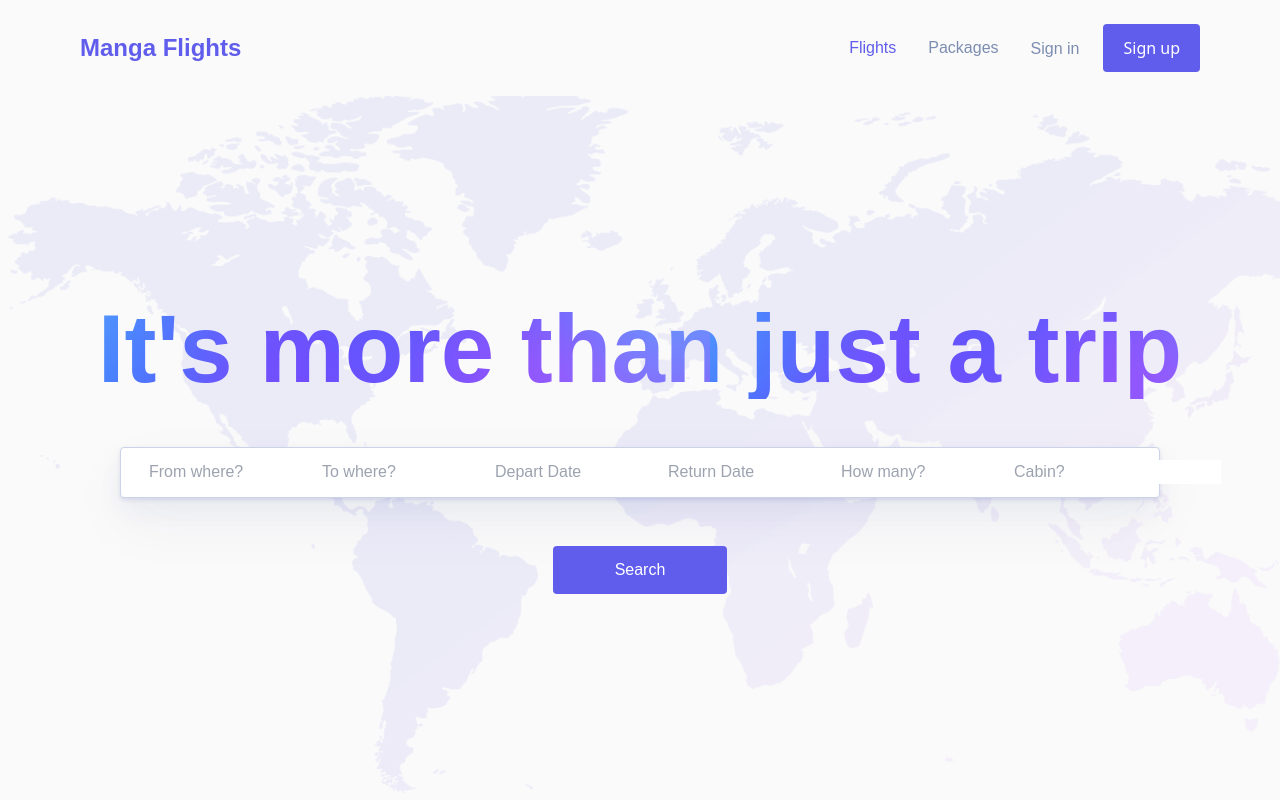
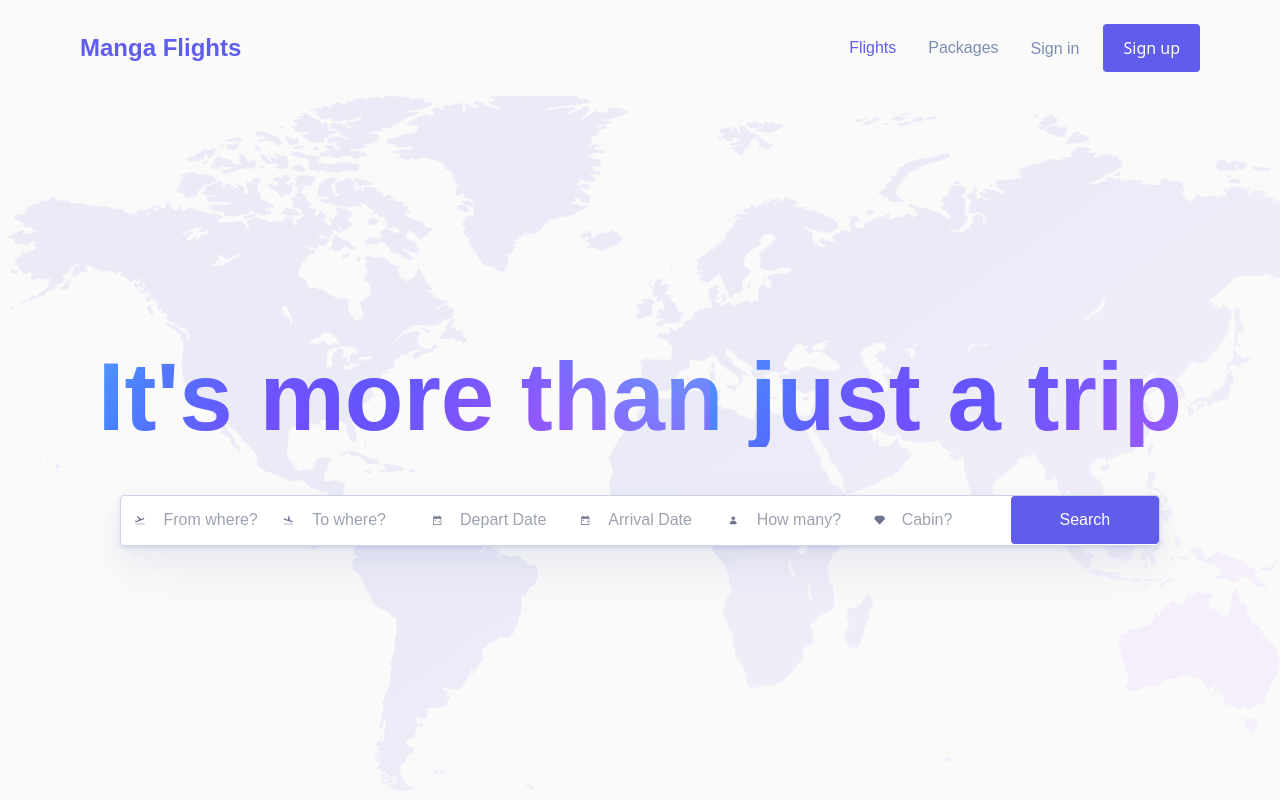
Before and after one commit to IsmailElShinnawy/Manga, a React (Create React App) app in the folder frontend/: page / in a window 1280 px wide. Built offline with nearby package versions, Linux system fonts and the light colour scheme.

Commit message:
done with search bar in results page

```diff
--- a/frontend/src/components/flights/FlightsPage.jsx
+++ b/frontend/src/components/flights/FlightsPage.jsx
@@ -10,28 +10,26 @@ const FlightsPage = () => {
   const location = useLocation();
   const [flights, setFlights] = useState([]);
   const [showAllFlights, setShowAllFlights] = useState(false);
-  const { sendRequest } = useHttpClient();
-
-  useEffect(() => {
+  const { sendRequest, isLoading } = useHttpClient();
   const params = new URLSearchParams(location.search);
   const departureTerminal = params.get('departureTerminal');
   const arrivalTerminal = params.get('arrivalTerminal');
-    const departureDate = params.get('departureDate')
-      ? new Date(params.get('departureDate'))
-      : null;
-    const returnDate = params.get('returnDate')
-      ? new Date(params.get('returnDate'))
-      : null;
-    const passengers = +params.get('passengers');
+  const departureDate = params.get('departureDate');
+  const arrivalDate = params.get('arrivalDate');
+  const adults = +params.get('adults');
+  const children = +params.get('children');
   const cabin = params.get('cabin');
+  const type = params.get('type');
 
+  useEffect(() => {
     const fetchFlights = async () => {
+      const passengers = (adults || 0) + (children || 0);
       try {
         const response = await sendRequest('/flight/user/search', 'POST', {
           departureTerminal,
           arrivalTerminal,
-          departureDate,
-          returnDate,
+          departureDate: departureDate ? new Date(departureDate) : null,
+          arrivalDate: arrivalDate ? new Date(arrivalDate) : null,
           passengers,
           cabinClass: cabin,
         });
@@ -43,10 +41,40 @@ const FlightsPage = () => {
       }
     };
     fetchFlights();
-  }, [location.search, sendRequest]);
+  }, [
+    arrivalTerminal,
+    cabin,
+    departureDate,
+    departureTerminal,
+    location.search,
+    adults,
+    children,
+    arrivalDate,
+    sendRequest,
+  ]);
 
   return (
     <main className='FlightsPage page px-16'>
+      <div className='w-8/12'>
+        <MainSearch
+          searchResults
+          arrivalTerminal={arrivalTerminal}
+          departureTerminal={departureTerminal}
+          cabin={+cabin}
+          departureDate={departureDate ? new Date(departureDate) : null}
+          arrivalDate={arrivalDate ? new Date(arrivalDate) : null}
+          adults={adults}
+          children={children}
+        />
+      </div>
+      <p className='font-nunito text-lg leading-6 text-grey-primary font-semibold mt-12 mb-4'>
+        Choose your{' '}
+        <span className='text-primary'>
+          {type === 'departure' ? 'departing ' : 'returning '}
+        </span>
+        flight
+      </p>
+      {!isLoading ? (
         <div
           className={`w-8/12 rounded-xl border-1 border-pale-purple p-4 ${
             showAllFlights ? '' : 'max-h-456 overflow-y-scroll'
@@ -66,6 +94,11 @@ const FlightsPage = () => {
             />
           ))}
         </div>
+      ) : (
+        <div className='w-8/12 rounded-xl border-1 border-pale-purple min-h-456 flex justify-center items-center'>
+          <div className='w-24 h-24 border-b-4 border-primary rounded-full animate-spin' />
+        </div>
+      )}
       {!showAllFlights && (
         <div className='w-8/12 flex justify-end mt-4'>
           <div>
--- a/frontend/src/components/flights/FlightsPage.scss
+++ b/frontend/src/components/flights/FlightsPage.scss
@@ -10,12 +10,14 @@
 
   /* Handle */
   ::-webkit-scrollbar-thumb {
-    background: #cbd4e6;
+    // background: #cbd4e6;
     border-radius: 8px;
+    @apply bg-primary;
   }
 
   /* Handle on hover */
   ::-webkit-scrollbar-thumb:hover {
-    background: #555;
+    // background: #555;
+    @apply bg-primary;
   }
 }
--- a/frontend/src/components/home/MainSearch.jsx
+++ b/frontend/src/components/home/MainSearch.jsx
@@ -29,9 +29,18 @@ const cabinOptions = [
   },
 ];
 
-const MainSearch = () => {
+const MainSearch = ({
+  searchResults,
+  departureTerminal,
+  arrivalTerminal,
+  departureDate,
+  arrivalDate,
+  adults,
+  children,
+  cabin,
+}) => {
   const [showDepartureDatePicker, setShowDepartureDatePicker] = useState(false);
-  const [showReturnDatePicker, setShowReturnDatePicker] = useState(false);
+  const [showArrivalDatePicker, setShowArrivalDatePicker] = useState(false);
   const [showPassengersPicker, setShowPassengersPicker] = useState(false);
   const [showCabinPicker, setShowCabinPicker] = useState(false);
 
@@ -39,13 +48,16 @@ const MainSearch = () => {
 
   const { formState, inputHandler } = useForm(
     {
-      departureTerminal: { value: '', isValid: false },
-      arrivalTerminal: { value: '', isValid: false },
-      departureDate: { value: '', isValid: false },
-      returnDate: { value: '', isValid: false },
-      adults: { value: 0, isValid: false },
-      children: { value: 0, isValid: false },
-      cabin: { value: '', isValid: false },
+      departureTerminal: { value: departureTerminal || '', isValid: false },
+      arrivalTerminal: { value: arrivalTerminal || '', isValid: false },
+      departureDate: { value: departureDate || '', isValid: false },
+      arrivalDate: { value: arrivalDate || '', isValid: false },
+      adults: { value: adults || 0, isValid: false },
+      children: { value: children || 0, isValid: false },
+      cabin: {
+        value: cabin ? cabinOptions.find(c => c.code === cabin) || '' : '',
+        isValid: false,
+      },
     },
     false
   );
@@ -56,7 +68,7 @@ const MainSearch = () => {
       departureTerminal,
       arrivalTerminal,
       departureDate,
-      returnDate,
+      arrivalDate,
       adults,
       children,
       cabin,
@@ -74,12 +86,11 @@ const MainSearch = () => {
         departureDate.value
           ? `departureDate=${encodeURIComponent(departureDate.value.toISOString())}`
           : '',
-        returnDate.value
-          ? `returnDate=${encodeURIComponent(returnDate.value.toISOString())}`
+        arrivalDate.value
+          ? `arrivalDate=${encodeURIComponent(arrivalDate.value.toISOString())}`
           : '',
-        adults.value + children.value > 0
-          ? `passengers=${encodeURIComponent(adults.value + children.value)}`
-          : '',
+        adults.value > 0 ? `adults=${encodeURIComponent(adults.value)}` : '',
+        children.value > 0 ? `children=${encodeURIComponent(children.value)}` : '',
         cabin.value ? `cabin=${encodeURIComponent(cabin.value.code)}` : ''
       );
       let url = '/flights?type=departure&';
@@ -95,33 +106,37 @@ const MainSearch = () => {
 
   return (
     <form onSubmit={searchHandler}>
-      <div className='MainSearch mb-12 grid grid-cols-6 w-full bg-white rounded-4 border-1 border-grey-ternary  shadow-main-search'>
-        <div className='py-2 px-3 flex items-center font-nunito focus-within:ring-2 focus-within:ring-primary rounded-4'>
+      <div
+        className={`MainSearch flex w-full bg-white rounded-4 border-1 border-grey-ternary ${
+          searchResults ? 'shadow-results-search' : 'shadow-main-search'
+        }`}
+      >
+        <div className='w-1/7 py-2 px-3 flex items-center font-nunito focus-within:ring-2 focus-within:ring-primary rounded-4'>
           <IconAirplaneDeparture />
           <input
             type='text'
             placeholder='From where?'
-            className='placeholder-shown:text-grey-secondary ml-4 flex-grow outline-none'
+            className='placeholder-shown:text-grey-secondary ml-4 flex-grow outline-none min-w-0'
             value={formState.inputs.departureTerminal.value}
             onChange={e => inputHandler('departureTerminal', e.target.value, true)}
           />
         </div>
-        <div className='py-2 px-3 flex items-center font-nunito focus-within:ring-2 focus-within:ring-primary rounded-4'>
+        <div className='w-1/7 py-2 px-3 flex items-center font-nunito focus-within:ring-2 focus-within:ring-primary rounded-4'>
           <IconAirplaneLanding />
           <input
             type='text'
             placeholder='To where?'
-            className='placeholder-shown:text-grey-secondary ml-4 flex-grow outline-none'
+            className='placeholder-shown:text-grey-secondary ml-4 flex-grow outline-none min-w-0'
             value={formState.inputs.arrivalTerminal.value}
             onChange={e => inputHandler('arrivalTerminal', e.target.value, true)}
           />
         </div>
-        <div className='py-2 px-3 flex items-center font-nunito focus-within:ring-2 focus-within:ring-primary rounded-4 relative'>
+        <div className='w-1/7 py-2 px-3 flex items-center font-nunito focus-within:ring-2 focus-within:ring-primary rounded-4 relative'>
           <IconCalendar />
           <input
             type='text'
             placeholder='Depart Date'
-            className='placeholder-shown:text-grey-secondary ml-4 flex-grow outline-none'
+            className='placeholder-shown:text-grey-secondary ml-4 flex-grow outline-none min-w-0'
             onFocus={() => setShowDepartureDatePicker(true)}
             value={
               formState.inputs.departureDate.value
@@ -138,48 +153,76 @@ const MainSearch = () => {
                   value={formState.inputs.departureDate.value || null}
                   onChange={date => inputHandler('departureDate', date, true)}
                 />
-                <div className='w-1/4 mt-5'>
-                  <Button text='Done' onClick={() => setShowDepartureDatePicker(false)} />
+                <div className='flex'>
+                  <div className='mt-5 mr-2'>
+                    <Button
+                      type='button'
+                      text='Done'
+                      onClick={() => setShowDepartureDatePicker(false)}
+                    />
+                  </div>
+                  <div className='mt-5'>
+                    <Button
+                      type='button'
+                      outline
+                      text='Clear Selection'
+                      onClick={() => inputHandler('departureDate', '', true)}
+                    />
+                  </div>
                 </div>
               </div>
             </>
           )}
         </div>
-        <div className='py-2 px-3 flex items-center font-nunito focus-within:ring-2 focus-within:ring-primary rounded-4 relative'>
+        <div className='w-1/7 py-2 px-3 flex items-center font-nunito focus-within:ring-2 focus-within:ring-primary rounded-4 relative'>
           <IconCalendar />
           <input
             type='text'
-            placeholder='Return Date'
-            className='placeholder-shown:text-grey-secondary ml-4 flex-grow outline-none'
-            onFocus={() => setShowReturnDatePicker(true)}
+            placeholder='Arrival Date'
+            className='placeholder-shown:text-grey-secondary ml-4 flex-grow outline-none min-w-0'
+            onFocus={() => setShowArrivalDatePicker(true)}
             value={
-              formState.inputs.returnDate.value
-                ? moment(formState.inputs.returnDate.value).format('MMM DD YYYY')
+              formState.inputs.arrivalDate.value
+                ? moment(formState.inputs.arrivalDate.value).format('MMM DD YYYY')
                 : ''
             }
             readOnly
           />
-          {showReturnDatePicker && (
+          {showArrivalDatePicker && (
             <>
-              <Backdrop hide close={() => setShowReturnDatePicker(false)} />
+              <Backdrop hide close={() => setShowArrivalDatePicker(false)} />
               <div className='absolute -top-10 -left-1 z-10 bg-white px-5 py-8 rounded-xl border-1 border-grey-secondary'>
                 <Calendar
-                  value={formState.inputs.returnDate.value || null}
-                  onChange={date => inputHandler('returnDate', date, true)}
+                  value={formState.inputs.arrivalDate.value || null}
+                  onChange={date => inputHandler('arrivalDate', date, true)}
                 />
-                <div className='w-1/4 mt-5'>
-                  <Button text='Done' onClick={() => setShowReturnDatePicker(false)} />
+                <div className='flex'>
+                  <div className='mt-5 mr-2'>
+                    <Button
+                      type='button'
+                      text='Done'
+                      onClick={() => setShowArrivalDatePicker(false)}
+                    />
+                  </div>
+                  <div className='mt-5'>
+                    <Button
+                      outline
+                      type='button'
+                      text='Clear Selection'
+                      onClick={() => inputHandler('arrivalDate', '', true)}
+                    />
+                  </div>
                 </div>
               </div>
             </>
           )}
         </div>
-        <div className='py-2 px-3 flex items-center font-nunito focus-within:ring-2 focus-within:ring-primary rounded-4 relative'>
+        <div className='w-1/7 py-2 px-3 flex items-center font-nunito focus-within:ring-2 focus-within:ring-primary rounded-4 relative'>
           <IconPerson />
           <input
             type='text'
             placeholder='How many?'
-            className='placeholder-shown:text-grey-secondary ml-4 flex-grow outline-none'
+            className='placeholder-shown:text-grey-secondary ml-4 flex-grow outline-none min-w-0'
             value={
               formState.inputs.adults.value + formState.inputs.children.value > 0
                 ? `${
@@ -252,12 +295,12 @@ const MainSearch = () => {
             </>
           )}
         </div>
-        <div className='py-2 px-3 flex items-center font-nunito focus-within:ring-2 focus-within:ring-primary rounded-4 relative'>
+        <div className='w-1/7 py-2 px-3 flex items-center font-nunito focus-within:ring-2 focus-within:ring-primary rounded-4 relative'>
           <IconDiamond width='24px' height='24px' />
           <input
             type='text'
             placeholder='Cabin?'
-            className='placeholder-shown:text-grey-secondary ml-4 flex-grow outline-none'
+            className='placeholder-shown:text-grey-secondary ml-4 flex-grow outline-none min-w-0'
             value={formState.inputs.cabin.value.name || ''}
             readOnly
             onFocus={() => setShowCabinPicker(true)}
@@ -283,12 +326,15 @@ const MainSearch = () => {
             </>
           )}
         </div>
+        <div className='w-1/7'>
+          <Button text='Search' type='submit' onClick={searchHandler} />
+        </div>
       </div>
-      <div className='w-full flex justify-center'>
+      {/* <div className='w-full flex justify-center'>
         <div className='w-1/6'>
           <Button text='Search' type='submit' onClick={searchHandler} />
         </div>
-      </div>
+      </div> */}
     </form>
   );
 };
--- a/frontend/tailwind.config.js
+++ b/frontend/tailwind.config.js
@@ -20,6 +20,9 @@ module.exports = {
         'input-border': '#A1B0CC',
         'pale-purple': '#E9E8FC',
       },
+      width: {
+        '1/7': '14.28571429%',
+      },
       minWidth: {
         '1/4': '25%',
         '1/2': '50%',
@@ -33,6 +36,7 @@ module.exports = {
         '1/4': '25%',
         '1/2': '50%',
         '3/4': '75%',
+        456: '456px',
       },
       maxHeight: {
         456: '456px',
@@ -54,6 +58,8 @@ module.exports = {
       boxShadow: {
         'main-search':
           '0px 2px 4px rgba(7, 4, 146, 0.1), 0px 24px 60px rgba(6, 47, 125, 0.05), 0px 12px 24px rgba(27, 59, 119, 0.05)',
+        'results-search':
+          '0px 2px 2px rgba(28, 5, 77, 0.05), 0px 12px 8px rgba(0, 0, 0, 0.02)',
       },
     },
   },
```
Also changed, not shown: 1 other file (tests, documents, lock files or other folders). Lines whose indentation alone changed are shown as unchanged.
